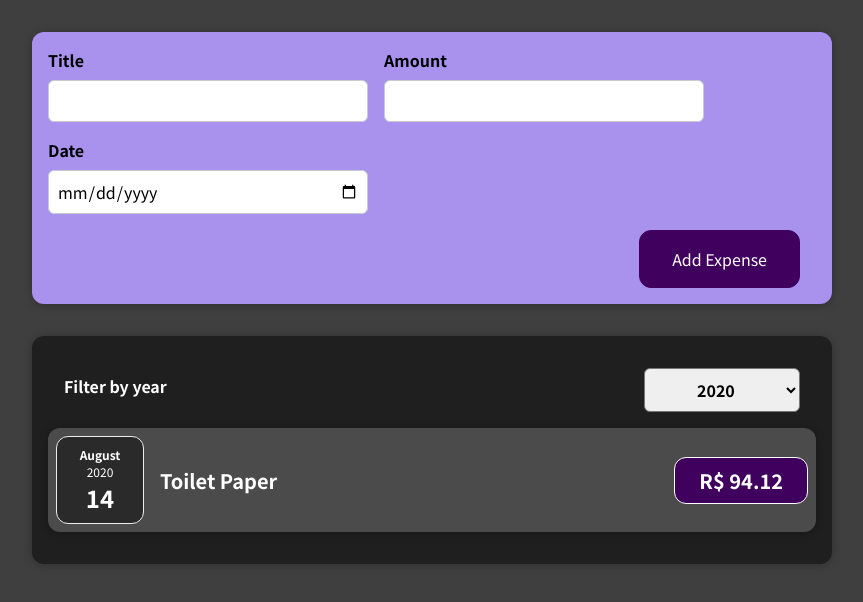
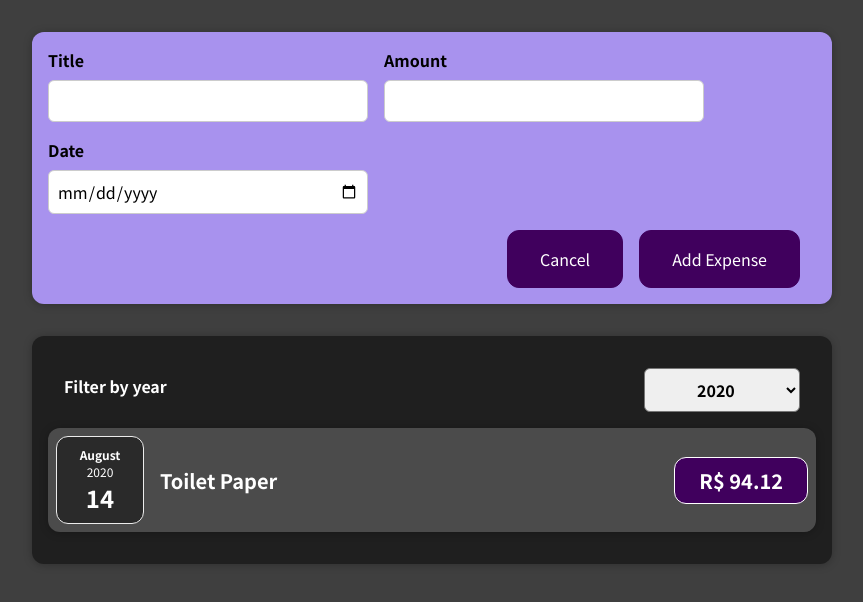
Before and after one commit to gustavohrg/FA.react-ExpensesTracker, a React (Create React App) app: page / in a window 1280 px wide. Both pictures are taken after a click on the button "Add Expense". Shown: the top 602 px of the page, without its empty margins (208-1071 px from the left). Built offline with nearby package versions, Linux system fonts and the light colour scheme.

Commit message:
C23: Toggle para adicionar valores

```diff
--- a/src/components/NewExpense/ExpenseForm.js
+++ b/src/components/NewExpense/ExpenseForm.js
@@ -89,6 +89,9 @@
         </div>
       </div>
       <div className='new-expense__actions'>
+        <button type='button' onClick={props.onCancel}>
+          Cancel
+        </button>
         <button type='submit'>Add Expense</button>
       </div>
     </form>
--- a/src/components/NewExpense/NewExpense.js
+++ b/src/components/NewExpense/NewExpense.js
@@ -1,7 +1,10 @@
+import React, { useState } from 'react';
 import './NewExpense.css';
 import ExpenseForm from './ExpenseForm';
 
 const NewExpense = (props) => {
+  const [isEditing, setIsEditing] = useState(false);
+
   const saveExpenseDataHandler = (enteredExpenseDate) => {
     const expenseData = {
       ...enteredExpenseDate,
@@ -9,11 +12,26 @@
     };
 
     props.onAddExpense(expenseData);
+    setIsEditing(false);
+  };
+
+  const startEditingHandler = () => {
+    setIsEditing(true);
+  };
+
+  const stopEditingHanlder = () => {
+    setIsEditing(false);
   };
 
   return (
     <div className='new-expense'>
-      <ExpenseForm onSaveExpenseData={saveExpenseDataHandler} />
+      {!isEditing && <button onClick={startEditingHandler}>Add Expense</button>}
+      {isEditing && (
+        <ExpenseForm
+          onSaveExpenseData={saveExpenseDataHandler}
+          onCancel={stopEditingHanlder}
+        />
+      )}
     </div>
   );
 };
```
